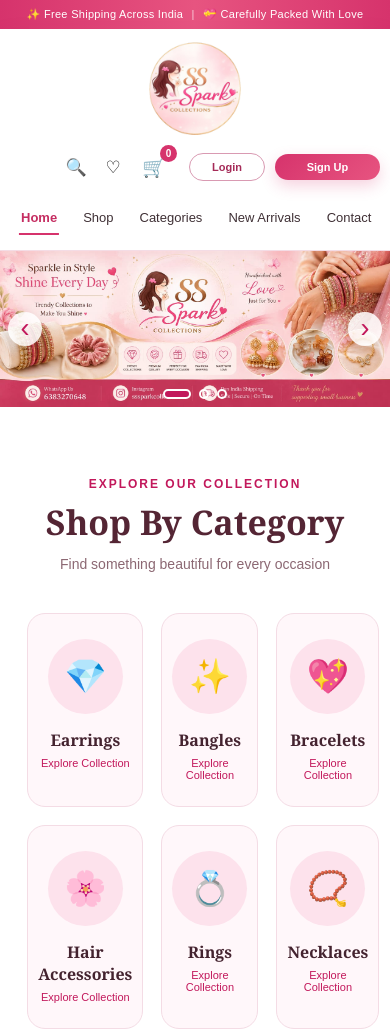
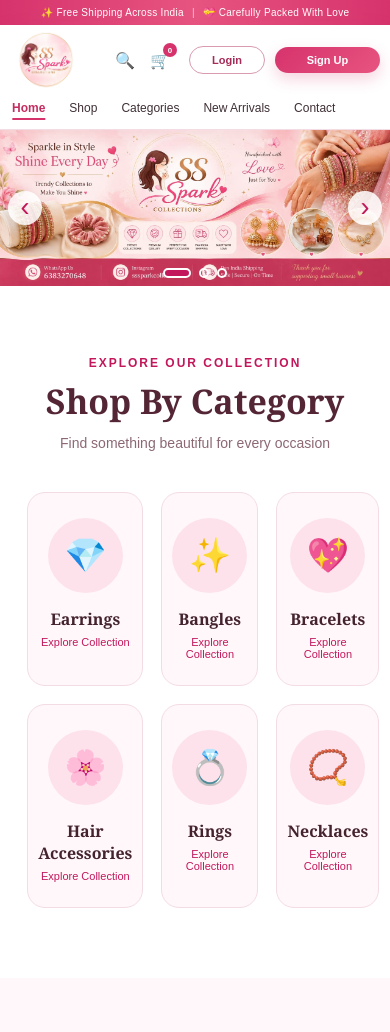
Before and after one commit to sssparkcollections/ss-spark-collections, a plain HTML site: page index.html in a window 390 px wide. Shown: the top 1032 px of the page. Drawn offline with Linux system fonts and the light colour scheme; a script that the page names is missing.

Commit message:
Login and UI changes

```diff
--- a/index.html
+++ b/index.html
@@ -50,10 +50,6 @@
 
         <button class="icon-btn" title="Search">
             🔍
-        </button>
-
-        <button class="icon-btn" title="Wishlist">
-            ♡
         </button>
 
         <a href="cart.html" class="cart-btn" title="Shopping Cart">
--- a/style.css
+++ b/style.css
@@ -2239,3 +2239,113 @@
     background: #fff0f3;
     color: #c52d61;
 }
+
+/* ===============================
+   FINAL MOBILE HEADER
+   =============================== */
+
+@media (max-width: 600px) {
+
+    .main-header {
+        min-height: 70px;
+        height: auto;
+        padding: 6px 10px;
+        flex-wrap: wrap;
+        gap: 0;
+    }
+
+    /* Logo */
+    .brand-logo img {
+        width: 72px;
+        height: 58px;
+        object-fit: contain;
+    }
+
+    /* Icons + profile */
+    .header-actions {
+        margin-left: auto;
+        gap: 3px;
+    }
+
+    .icon-btn {
+        width: 32px;
+        height: 32px;
+        font-size: 16px;
+    }
+
+    .cart-btn {
+        width: 32px;
+        height: 32px;
+        font-size: 16px;
+    }
+
+    #cartCount {
+        min-width: 14px;
+        height: 14px;
+        font-size: 8px;
+        top: -1px;
+        right: -1px;
+    }
+
+    /* Profile button */
+    .profile-trigger {
+        padding: 5px 8px 5px 5px;
+        gap: 5px;
+        font-size: 11px;
+    }
+
+    .profile-avatar {
+        width: 25px;
+        height: 25px;
+        font-size: 11px;
+    }
+
+    .profile-arrow {
+        width: 6px;
+        height: 6px;
+    }
+
+    /* Navigation */
+    .main-nav {
+        order: 3;
+        width: 100%;
+        margin-left: 0;
+        padding: 7px 2px 3px;
+
+        display: flex;
+        justify-content: flex-start;
+
+        gap: 24px;
+
+        overflow-x: auto;
+        scrollbar-width: none;
+    }
+
+    .main-nav::-webkit-scrollbar {
+        display: none;
+    }
+
+    .main-nav a {
+        flex-shrink: 0;
+        font-size: 12px;
+        padding: 5px 0;
+    }
+
+    /* Top shipping bar */
+    .top-bar {
+        padding: 7px 5px;
+        font-size: 10px;
+        white-space: nowrap;
+    }
+
+    .top-bar span {
+        margin: 0 5px;
+    }
+
+    /* Profile dropdown */
+    .profile-menu {
+        width: 220px;
+        right: 0;
+        top: calc(100% + 8px);
+    }
+}
```
